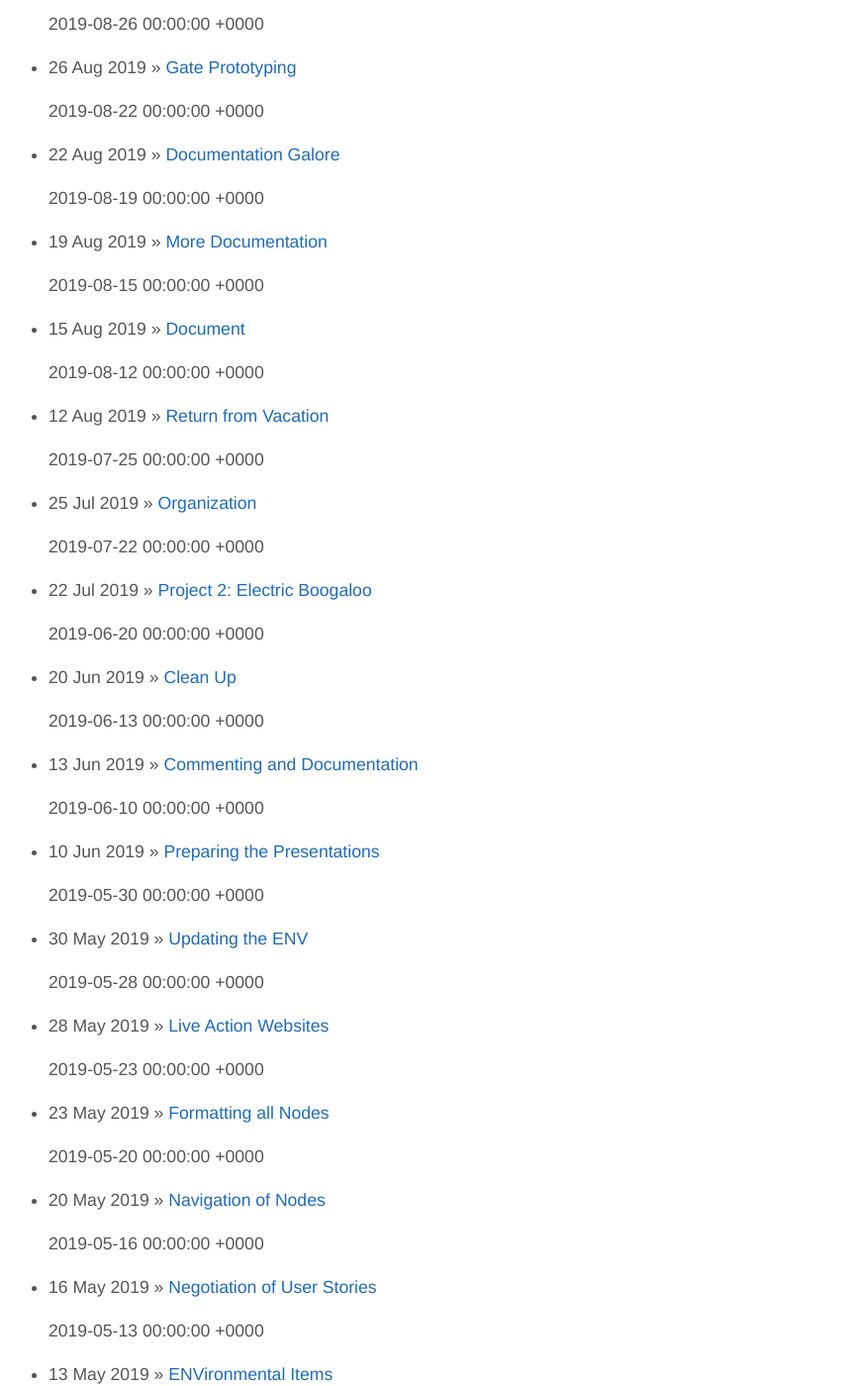
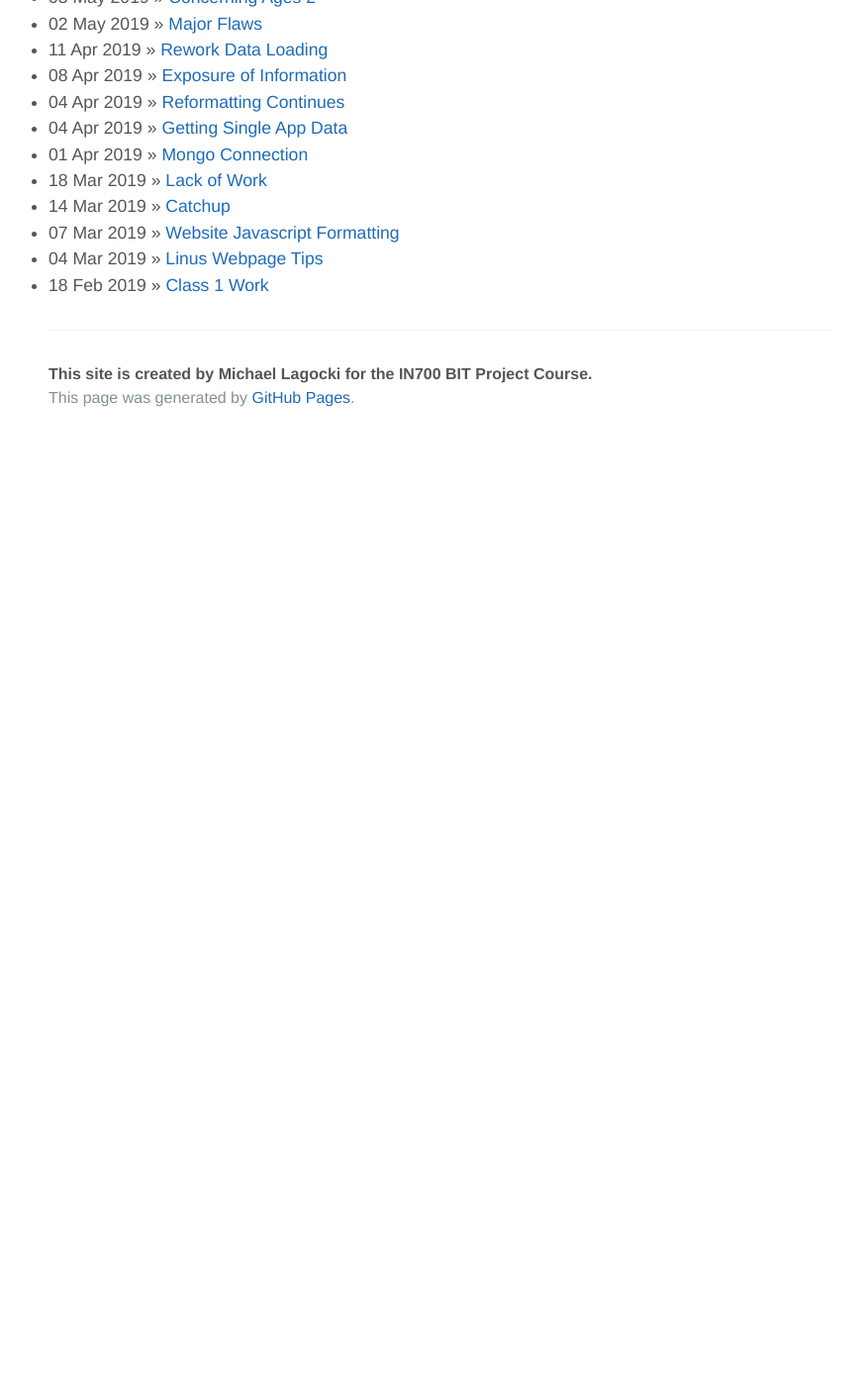
Before and after one commit to kammorne/IN700, a Jekyll site: the page built from blog/index.html, in a window 1280 px wide and 1400 px high, scrolled down 1646 px. Shown: the whole window at 99% size, without its empty margins (215-1087 px from the left). Built offline with Jekyll 4.4.1, drawn with Linux system fonts in a browser that asks for light colours; after the commit the page ends 2110 px from its top, so only the background shows below that; some of the changed text lies outside the part shown.

Commit message:
Update index.html

```diff
--- a/blog/index.html
+++ b/blog/index.html
@@ -11,8 +11,7 @@
 	<ul class="posts">
 	{% for post in site.posts %}
 		{% capture postDate %}{{ post.date }}{% endcapture %}
-		<p>{{ postDate }}</p>
-		{% if postDate >= "20 July 2019" %}
+		{% if postDate >= "2019-06-21 00:00:00 +0000" %}
 	    		<li><span>{{ post.date | date_to_string }}</span> » <a href="{{ site.baseurl }}{{ post.url }}" title="{{ post.title }}">{{ post.title }}</a></li>
 	  	{% endif %}
 	{% endfor %}
@@ -22,7 +21,7 @@
 	<ul class="posts">
 	{% for post in site.posts %}
 		{% capture postDate %}{{ post.date | date_to_string }}{% endcapture %}
-		{% if postDate <= "21 June 2019" %}
+		{% if postDate <= "2019-06-21 00:00:00 +0000" %}
 	    		<li><span>{{ post.date | date_to_string }}</span> » <a href="{{ site.baseurl }}{{ post.url }}" title="{{ post.title }}">{{ post.title }}</a></li>
 	  	{% endif %}
 	{% endfor %}
```
